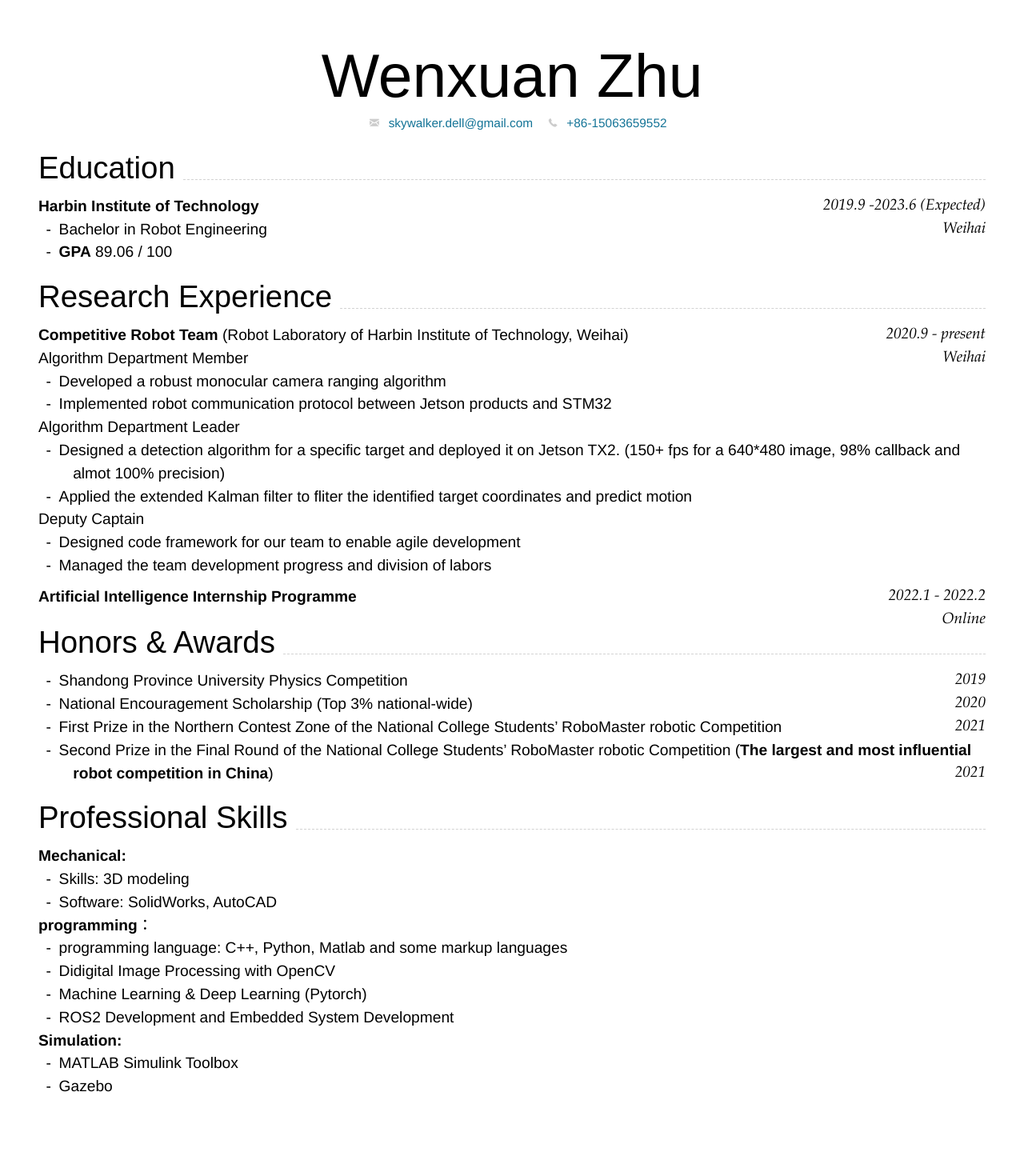
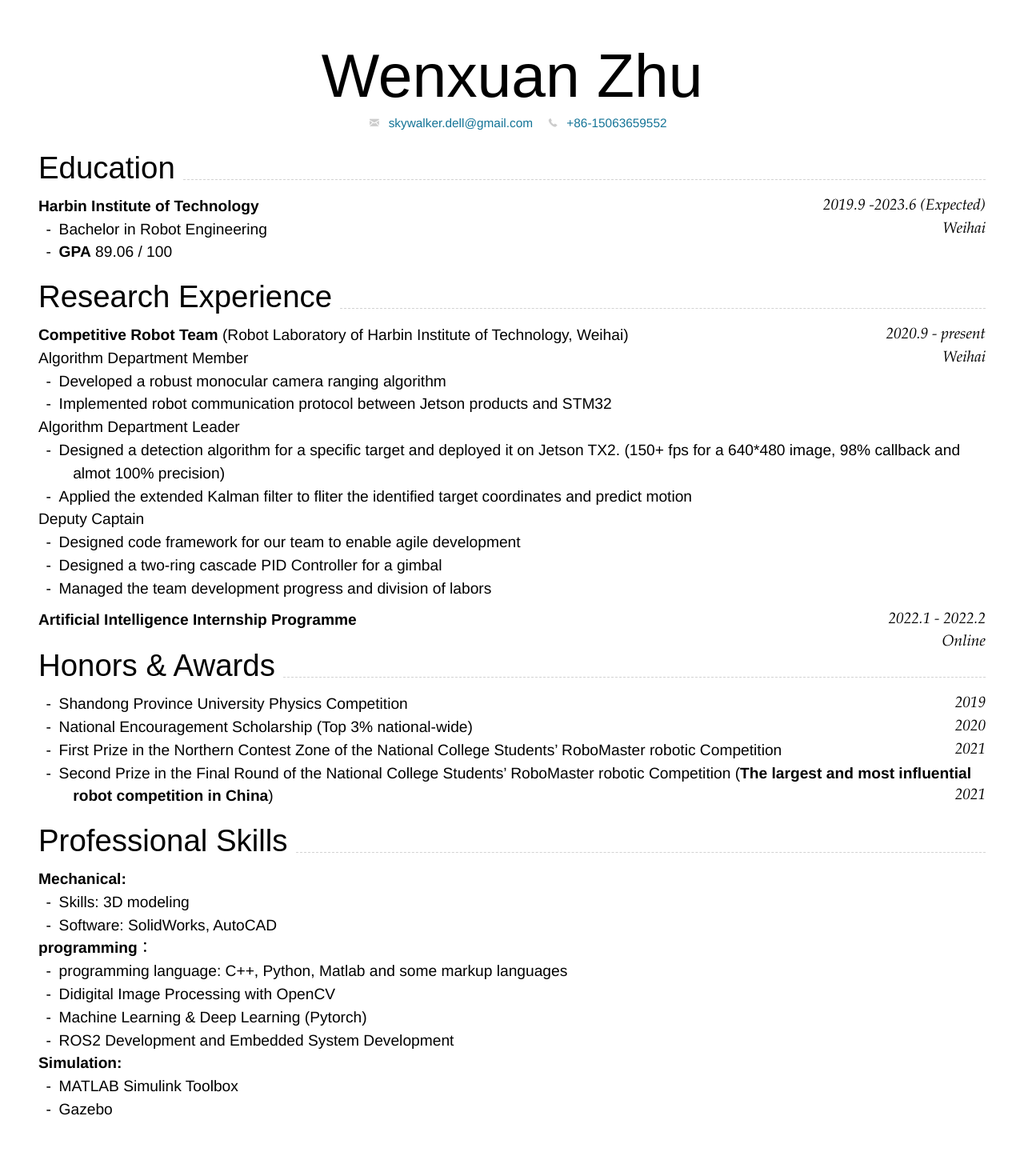
Before and after one commit to skywalker-dell/CV, a Jekyll site: the page built from index.md, in a window 1280 px wide. Shown: the whole page at 80% size. Built offline with Jekyll 4.4.1, drawn with Linux system fonts in a browser that asks for light colours; nearby versions of some CDN libraries; before the commit the page ends 1421 px from its top, so only the background shows below that.

Commit message:
add cotent to the first version

```diff
--- a/index.md
+++ b/index.md
@@ -58,6 +58,7 @@ Algorithm Department Leader<br>
 Deputy Captain<br>
 
 - Designed code framework for our team to enable agile development
+- Designed a two-ring cascade PID Controller for a gimbal
 - Managed the team development progress and division of labors
 <!-- - Opened training courses for college freshmen -->
 
```
